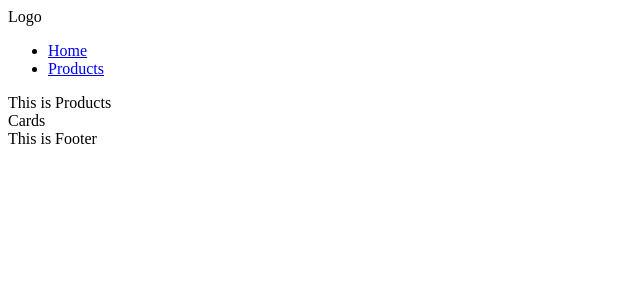
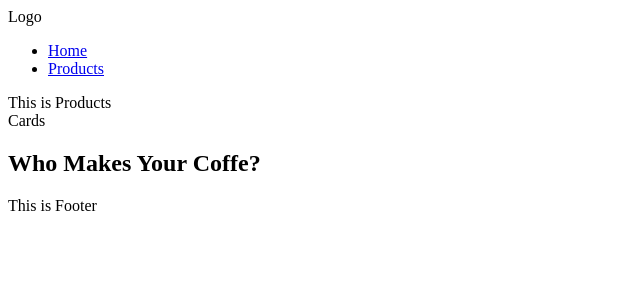
Before and after one commit to eugenia1984/e-commerce, a React (Create React App) app in the folder rincon-del-cafe/: page /products in a window 1280 px wide. Shown: the top 300 px of the page, without its empty margins (0-640 px from the left). Built offline with nearby package versions, Linux system fonts and the light colour scheme.

Commit message:
Se agregó un section a features

```diff
--- a/rincon-del-cafe/src/App.js
+++ b/rincon-del-cafe/src/App.js
@@ -3,6 +3,7 @@ import { Footer } from "./components/Footer";
 import { Header } from "./components/header/Header";
 import { Home } from "./pages/Home";
 import { Products } from "./pages/Products";
+import { Features } from "./components/Features"
 
 function App() {
   return (
@@ -12,6 +13,7 @@ function App() {
         <Route path="/" element={<Home />} />
         <Route path="/products" element={<Products />} />
       </Routes>
+      <Features />
       <Footer />
     </>
   );
--- a/rincon-del-cafe/src/components/Features.jsx
+++ b/rincon-del-cafe/src/components/Features.jsx
@@ -3,7 +3,9 @@ import React from "react";
 const Features = () => {
   return (
     <>
-      <section></section>
+      <section>
+        <h2>Who Makes  Your Coffe?</h2>
+        </section>
     </>
   );
 };
```
